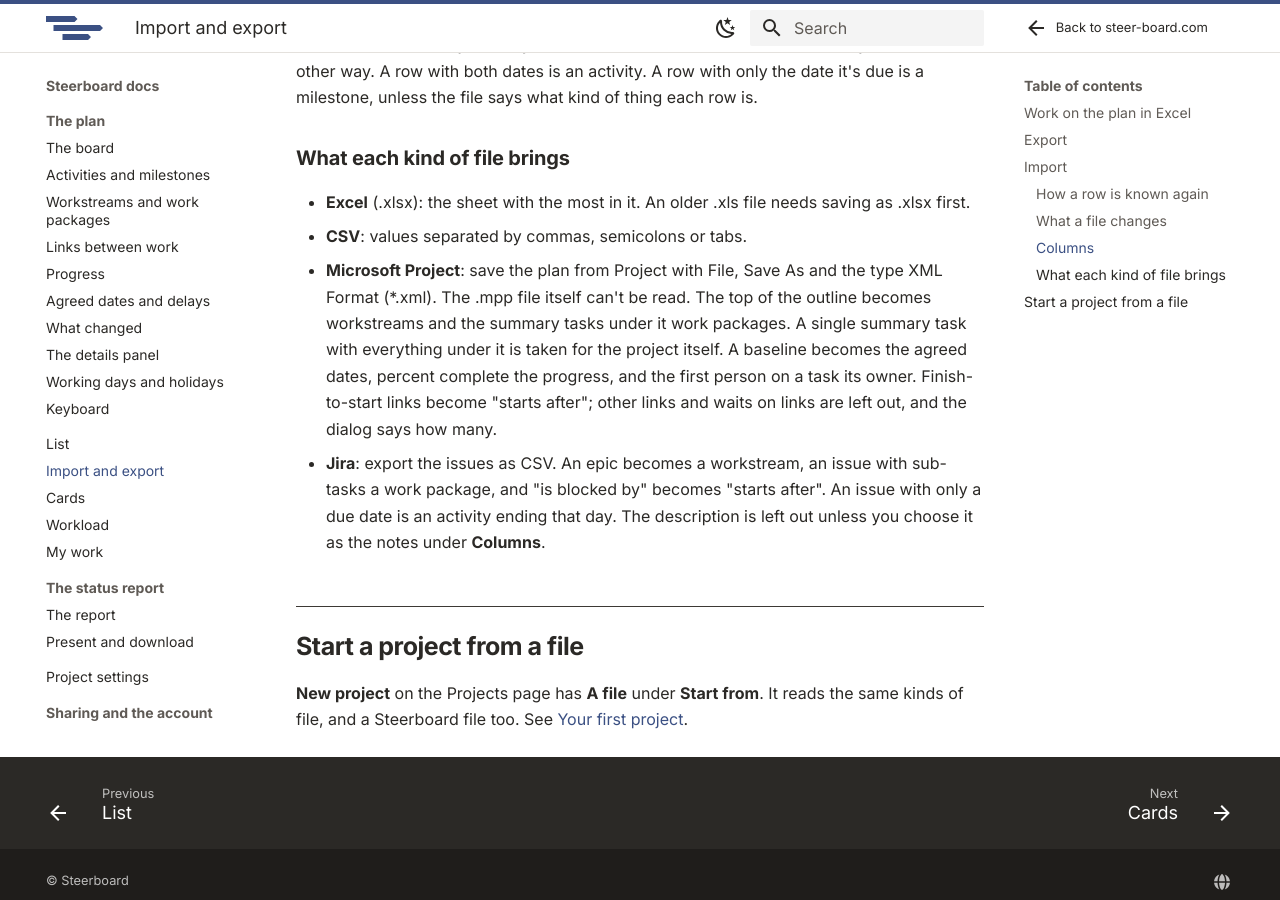
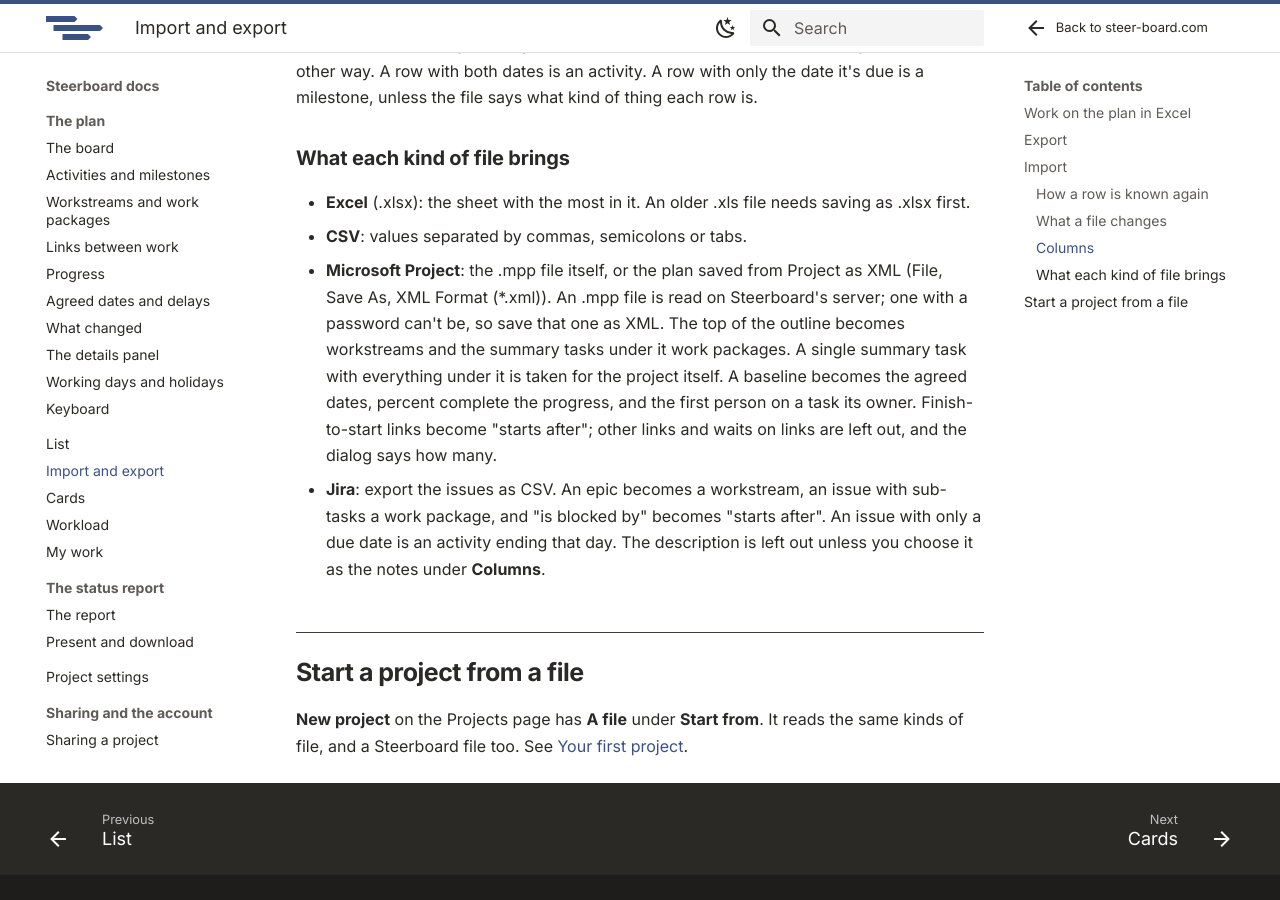
Before and after one commit to mistahcase/steerboard-docs, an MkDocs documentation site: the page built from pages/import-export.md, in a window 1280 px wide and 900 px high, scrolled down 3479 px. Built offline with MkDocs 1.6.1 and Material for MkDocs 9.7.7, drawn with Linux system fonts in a browser that asks for light colours.

Commit message:
Backups off the server, read back each night; Microsoft Project's .mpp files read on the server
The owner, 2026-11-19: "Let's do 1, 2 and 5" (backups off the server
with a restore check, in Google Cloud Storage; and Project's own file).

Backups (SCENARIOS BK):
- With BACKUP_BUCKET, BACKUP_ACCESS_KEY, BACKUP_SECRET_KEY and BACKUP_KEY
  set, each night's backup is sealed (gzip, then AES-256-GCM), put in a
  bucket that speaks S3's API (Google Cloud Storage with an HMAC key by
  default), fetched back, opened, checked whole by SQLite and held
  against the backup it came from. Requests are signed with Signature
  Version 4, tested against Amazon's own worked example.
- A failure is logged and kept beside the last copy that went through;
  the backup on the server is made all the same. The console's first
  line says where backups stand (BK7).
- npm run backup:offsite (now), backup:restore (the newest copy, or one
  named, as a database again, never over a file that's there) and
  backup:key (a new sealing key). README has the bucket's setup.
- Tested with a stand-in bucket that checks every signature against what
  was really sent; ui:check runs the real commands against one and reads
  the console.

Project's .mpp files (IM18):
- POST /api/files/mpp reads one with MPXJ (Java, MPP_JAVA and MPP_MPXJ)
  and gives back the XML Project saves, which the browser reads as any
  Project file, in Import and in New project. One at a time, three
  waiting, twenty per person in ten minutes, a minute and 384 MB at most,
  in a folder of its own, no shell. Without the settings, or for a file
  it can't read, it says to save the plan as XML from Project.
- Tests read a real .mpp where MPP_JAVA, MPP_MPXJ and MPP_SAMPLE are set.

Co-Authored-By: Claude Opus 5.5 <noreply@anthropic.com>

```diff
--- a/pages/import-export.md
+++ b/pages/import-export.md
@@ -123,9 +123,11 @@ kind of thing each row is.
 - **Excel** (.xlsx): the sheet with the most in it. An older .xls file needs
   saving as .xlsx first.
 - **CSV**: values separated by commas, semicolons or tabs.
-- **Microsoft Project**: save the plan from Project with File, Save As and the
-  type XML Format (*.xml). The .mpp file itself can't be read. The top of the
-  outline becomes workstreams and the summary tasks under it work packages. A
+- **Microsoft Project**: the .mpp file itself, or the plan saved from Project
+  as XML (File, Save As, XML Format (*.xml)). An .mpp file is read on
+  Steerboard's server; one with a password can't be, so save that one as XML.
+  The top of the outline becomes workstreams and the summary tasks under it
+  work packages. A
   single summary task with everything under it is taken for the project
   itself. A baseline becomes the agreed dates, percent complete the progress,
   and the first person on a task its owner. Finish-to-start links become
```
Also changed, not shown: pages/whats-new.md (+3 -0 lines).
